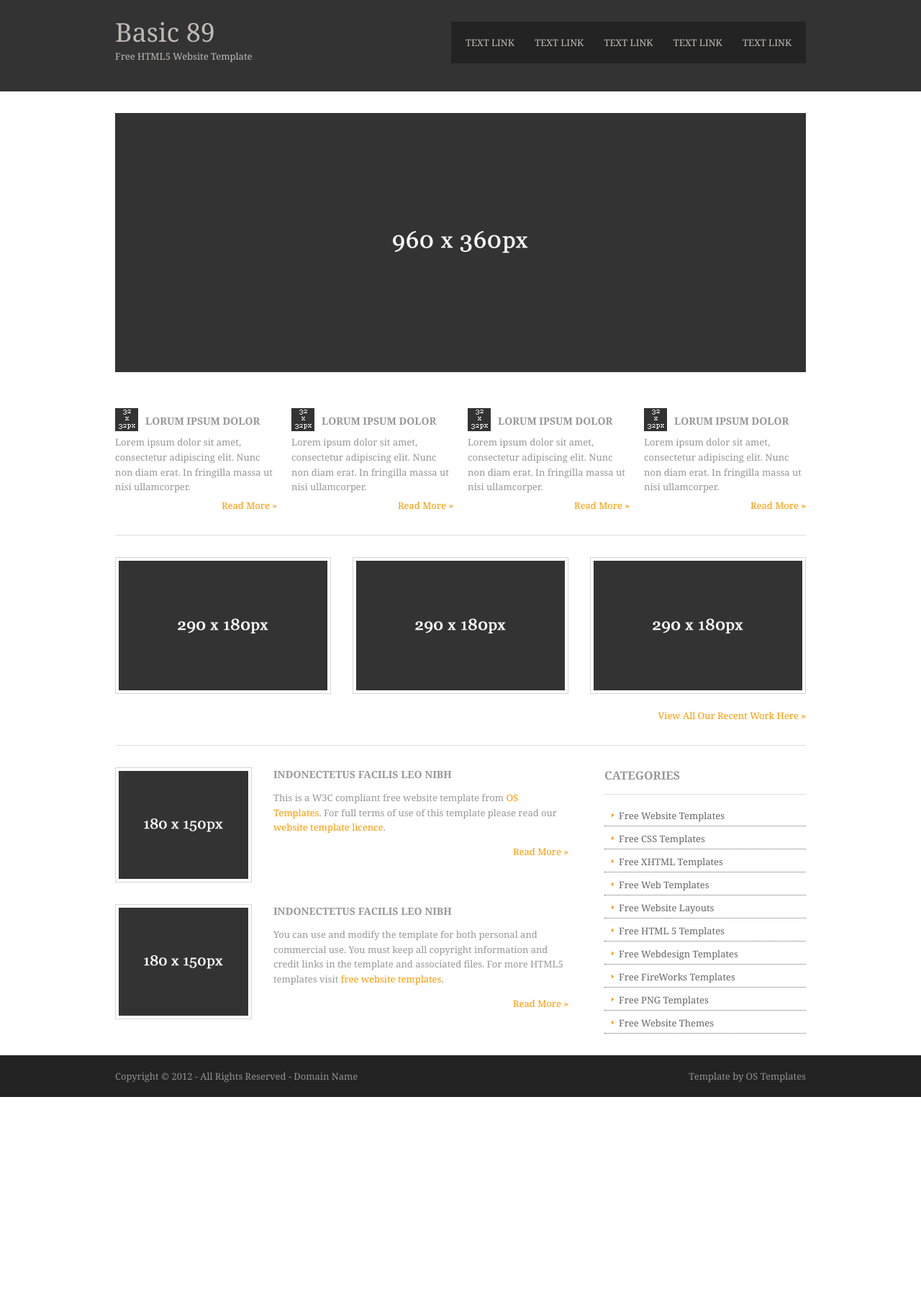
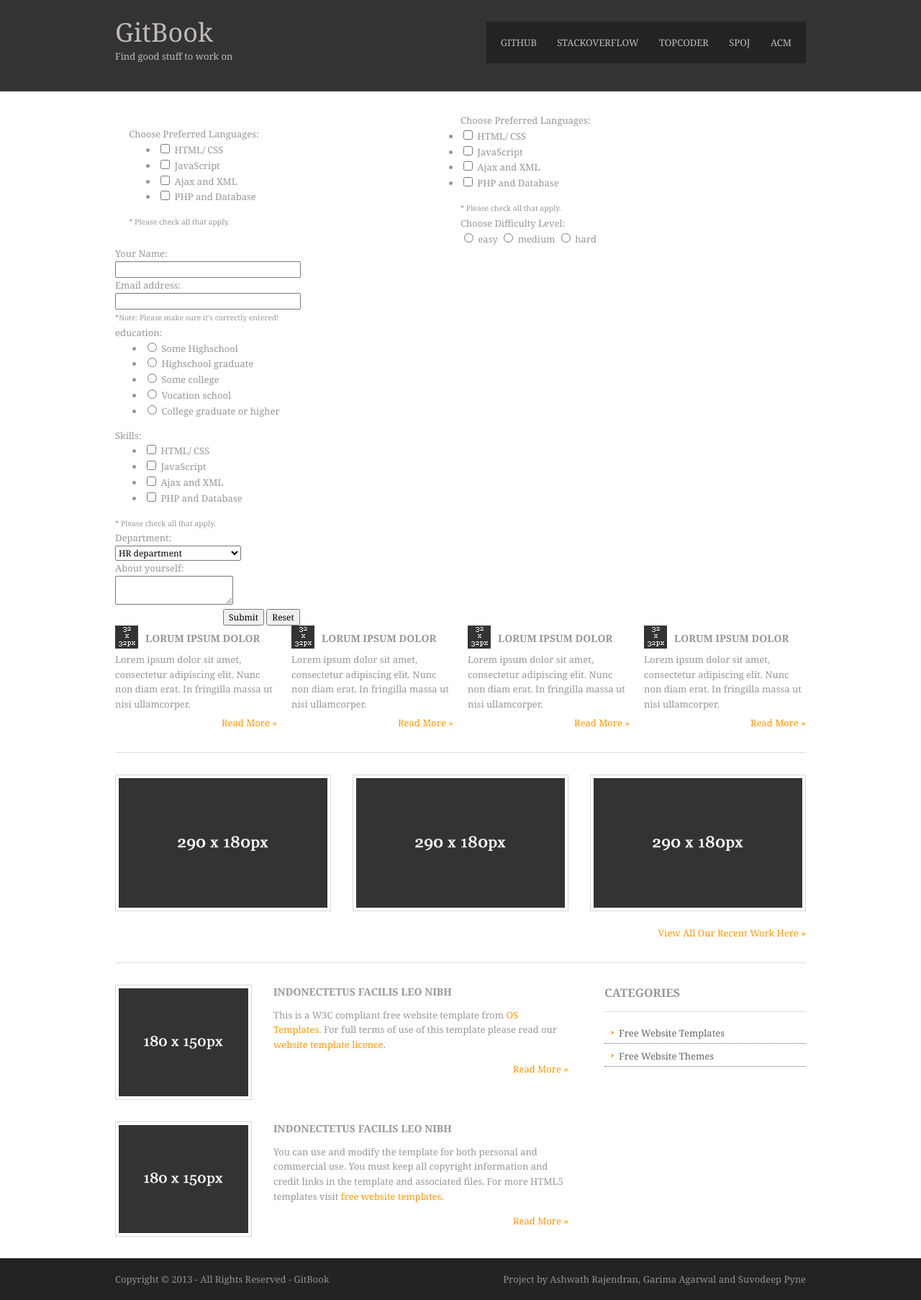
Before and after one commit to suvodeep-pyne/gitbook, a Flask app: page / in a window 1280 px wide. Shown: the whole page at 72% size. Before the commit the page ends 1524 px from the top, so only its background shows below. Run offline with Flask 2, Linux system fonts and the light colour scheme; some libraries are stand-ins or nearby versions.

Commit message:
web related

```diff
--- a/web_home/app/routes.py
+++ b/web_home/app/routes.py
@@ -10,5 +10,9 @@ def home():
 def about():
   return render_template('about.html')
 
+@app.route('/layout')
+def layout():
+  return render_template('layout.html')
+
 if __name__ == '__main__':
   app.run(debug=True)
--- a/web_home/app/static/css/main.css
+++ b/web_home/app/static/css/main.css
@@ -1,64 +1,14 @@
-body {
-  margin: 0;
-  padding: 0;
-  font-family: "Helvetica Neue", Helvetica, Arial, sans-serif;
-  color: #444;
+
+
+div.left_pane {
+float:left;
+width:46%;
+padding: 2%;
 }
 
-/*
- * Create dark grey header with a white logo
- */
 
-header {
-  background-color: #2B2B2B;
-  height: 35px;
-  width: 100%;
-  opacity: .9;
-  margin-bottom: 10px;
+div.right_pane {
+float:right;
+width:400px;
+padding: 2%;
 }
-
-header h1.logo {
-  margin: 0;
-  font-size: 1.7em;
-  color: #fff;
-  text-transform: uppercase;
-  float: left;
-}
-
-header h1.logo:hover {
-  color: #fff;
-  text-decoration: none;
-}
-
-/*
- * Center the body content
- */
-
-.container {
-  width: 940px;
-  margin: 0 auto;
-}
-
-div.jumbo {
-  padding: 10px 0 30px 0;
-  background-color: #eeeeee;
-  -webkit-border-radius: 6px;
-     -moz-border-radius: 6px;
-          border-radius: 6px;
-}
-
-h2 {
-  font-size: 3em;
-  margin-top: 40px;
-  text-align: center;
-  letter-spacing: -2px;
-}
-
-h3 {
-  font-size: 1.7em;
-  font-weight: 100;
-  margin-top: 30px;
-  text-align: center;
-  letter-spacing: -1px;
-  color: #999;
-}
--- a/web_home/app/templates/index.html
+++ b/web_home/app/templates/index.html
@@ -4,22 +4,23 @@
 <title>GitBook</title>
 <meta charset="iso-8859-1">
 <link rel="stylesheet" href="{{ url_for('static', filename='css/layout.css') }}" type="text/css">
-<!--[if lt IE 9]><script src="scripts/html5shiv.js"></script><![endif]-->
+<link rel="stylesheet" href="{{ url_for('static', filename='css/main.css') }}" type="text/css">
+<script src="//ajax.googleapis.com/ajax/libs/jquery/1.9.1/jquery.min.js"></script>
 </head>
 <body>
 <div class="wrapper row1">
   <header id="header" class="clear">
     <hgroup>
-      <h1><a href="#">Basic 89</a></h1>
-      <h2>Free HTML5 Website Template</h2>
+      <h1><a href="#">GitBook</a></h1>
+      <h2>Find good stuff to work on</h2>
     </hgroup>
     <nav>
       <ul>
-        <li><a href="#">Text Link</a></li>
-        <li><a href="#">Text Link</a></li>
-        <li><a href="#">Text Link</a></li>
-        <li><a href="#">Text Link</a></li>
-        <li class="last"><a href="#">Text Link</a></li>
+        <li><a href="https://github.com/">Github</a></li>
+        <li><a href="#">StackOverflow</a></li>
+        <li><a href="#">TopCoder</a></li>
+        <li><a href="http://www.spoj.com/">Spoj</a></li>
+        <li class="last"><a href="http://www.acm.org/">ACM</a></li>
       </ul>
     </nav>
   </header>
@@ -28,11 +29,127 @@
 <div class="wrapper row2">
   <div id="container" class="clear">
     <!-- Slider -->
-    <section id="slider"><a href="#"><img src="{{ url_for('static', filename='img/demo/960x360.gif') }}" alt=""></a></section>
+    <!--<section id="slider"><a href="#"><img src="{{ url_for('static', filename='img/demo/960x360.gif') }}" alt=""></a></section> -->
+
     <!-- main content -->
     <div id="homepage">
       <!-- services area -->
       <section id="services" class="clear">
+<form class="feedbackform">
+
+
+<div class="left_pane">
+
+<div class="fieldwrapper">
+<label for="languages" class="styled">Choose Preferred Languages:</label>
+<div class="thefield">
+	<ul style="margin-top:0;">
+	<li><input type="checkbox" id="html" name="languages" value="" /> <label for="html">HTML/ CSS</label></li>
+	<li><input type="checkbox" id="javascript" name="languages" value=""/> <label for="javascript">JavaScript</label></li>
+	<li><input type="checkbox" id="ajax" name="languages" value="" /> <label for="ajax">Ajax and XML</label></li>
+	<li><input type="checkbox" id="php" name="languages" value="" /> <label for="php">PHP and Database</label></li>
+	</ul>
+	<span style="font-size: 80%">* Please check all that apply.</span>
+</div>
+</div>
+
+</div>
+
+<div style="right_pane">
+
+<div class="fieldwrapper">
+<label for="languages" class="styled">Choose Preferred Languages:</label>
+<div class="thefield">
+	<ul style="margin-top:0;">
+	<li><input type="checkbox" id="html" name="languages" value="" /> <label for="html">HTML/ CSS</label></li>
+	<li><input type="checkbox" id="javascript" name="languages" value=""/> <label for="javascript">JavaScript</label></li>
+	<li><input type="checkbox" id="ajax" name="languages" value="" /> <label for="ajax">Ajax and XML</label></li>
+	<li><input type="checkbox" id="php" name="languages" value="" /> <label for="php">PHP and Database</label></li>
+	</ul>
+	<span style="font-size: 80%">* Please check all that apply.</span>
+</div>
+</div>
+
+
+<div class="fieldwrapper">
+	<label for="difficulty" class="styled">Choose Difficulty Level:</label>
+	<div class="thefield">
+		<input type="radio" id="easy" name="difficulty" value=""/> <label for="easy">easy</label>
+	<input type="radio" id="medium" name="difficulty" value="" /> <label for="medium">medium</label>
+	<input type="radio" id="hard" name="difficulty" value="" /> <label for="hard">hard</label>
+	</div>
+</div>
+
+</div> <!-- Float Left div-->
+
+<div class="fieldwrapper">
+	<label for="username" class="styled">Your Name:</label>
+	<div class="thefield">
+		<input type="text" id="username" value="" size="30" />
+	</div>
+</div>
+
+<div class="fieldwrapper">
+	<label for="email" class="styled">Email address:</label>
+	<div class="thefield">
+		<input type="text" id="email" value="" size="30" /><br />
+		<span style="font-size: 80%">*Note: Please make sure it's correctly entered!</span>
+	</div>
+</div>
+
+<div class="fieldwrapper">
+	<label for="somehighschool" class="styled">education:</label>
+	<div class="thefield">
+		<ul style="margin-top:0;">
+		<li><input type="radio" id="somehighschool" name="education" value=""/> <label for="somehighschool">Some Highschool</label></li>
+		<li><input type="radio" id="highschool" name="education" value="" /> <label for="highschool">Highschool graduate</label></li>
+		<li><input type="radio" id="somecollege" name="education" value="" /> <label for="somecollege">Some college</label></li>
+		<li><input type="radio" id="vocation" name="education" value="" /> <label for="vocation">Vocation school</label></li>
+		<li><input type="radio" id="college" name="education" value="" /> <label for="college">College graduate or higher</label></li>
+		</ul>
+	</div>
+</div>
+
+<div class="fieldwrapper">
+<label for="html" class="styled">Skills:</label>
+<div class="thefield">
+	<ul style="margin-top:0;">
+	<li><input type="checkbox" id="html" name="skills" value="" /> <label for="html">HTML/ CSS</label></li>
+	<li><input type="checkbox" id="javascript" name="skills" value=""/> <label for="javascript">JavaScript</label></li>
+	<li><input type="checkbox" id="ajax" name="skills" value="" /> <label for="ajax">Ajax and XML</label></li>
+	<li><input type="checkbox" id="php" name="skills" value="" /> <label for="php">PHP and Database</label></li>
+	</ul>
+	<span style="font-size: 80%">* Please check all that apply.</span>
+</div>
+</div>
+
+<div class="fieldwrapper">
+<label for="agegroup" class="styled">Department:</label>
+<div class="thefield">
+	<select id="agegroup">
+	<option value="2.1">HR department</option>
+	<option value="3">Sales</option>
+	<option value="4.1">Customer Service/ Support</option>
+	<option value="5.2">Accounting</option>
+	</select>
+</div>
+</div>
+
+<div class="fieldwrapper">
+<label for="about" class="styled">About yourself:</label>
+<div class="thefield">
+	<textarea id="about"></textarea>
+</div>
+</div>
+
+<div class="buttonsdiv">
+<input type="submit" value="Submit" style="margin-left: 150px;" /> <input type="reset" value="Reset" />
+</div>
+
+</form>
+
+
+
         <article class="one_quarter">
           <figure><img src="{{ url_for('static', filename='img/demo/32x32.gif') }}" width="32" height="32" alt=""></figure>
           <strong>Lorum ipsum dolor</strong>
@@ -113,14 +230,6 @@
       <nav>
         <ul>
           <li><a href="#">Free Website Templates</a></li>
-          <li><a href="#">Free CSS Templates</a></li>
-          <li><a href="#">Free XHTML Templates</a></li>
-          <li><a href="#">Free Web Templates</a></li>
-          <li><a href="#">Free Website Layouts</a></li>
-          <li><a href="#">Free HTML 5 Templates</a></li>
-          <li><a href="#">Free Webdesign Templates</a></li>
-          <li><a href="#">Free FireWorks Templates</a></li>
-          <li><a href="#">Free PNG Templates</a></li>
           <li class="last"><a href="#">Free Website Themes</a></li>
         </ul>
       </nav>
@@ -132,8 +241,8 @@
 <!-- Footer -->
 <div class="wrapper row3">
   <footer id="footer" class="clear">
-    <p class="fl_left">Copyright &copy; 2012 - All Rights Reserved - <a href="#">Domain Name</a></p>
-    <p class="fl_right">Template by <a href="http://www.os-templates.com/" title="Free Website Templates">OS Templates</a></p>
+    <p class="fl_left">Copyright &copy; 2013 - All Rights Reserved - <a href="#">GitBook</a></p>
+    <p class="fl_right">Project by Ashwath Rajendran, Garima Agarwal and Suvodeep Pyne</a></p>
   </footer>
 </div>
 </body>
```
Also changed, not shown: web_home/app/templates/_form.html (added, +67 -0 lines), 3 other files.
